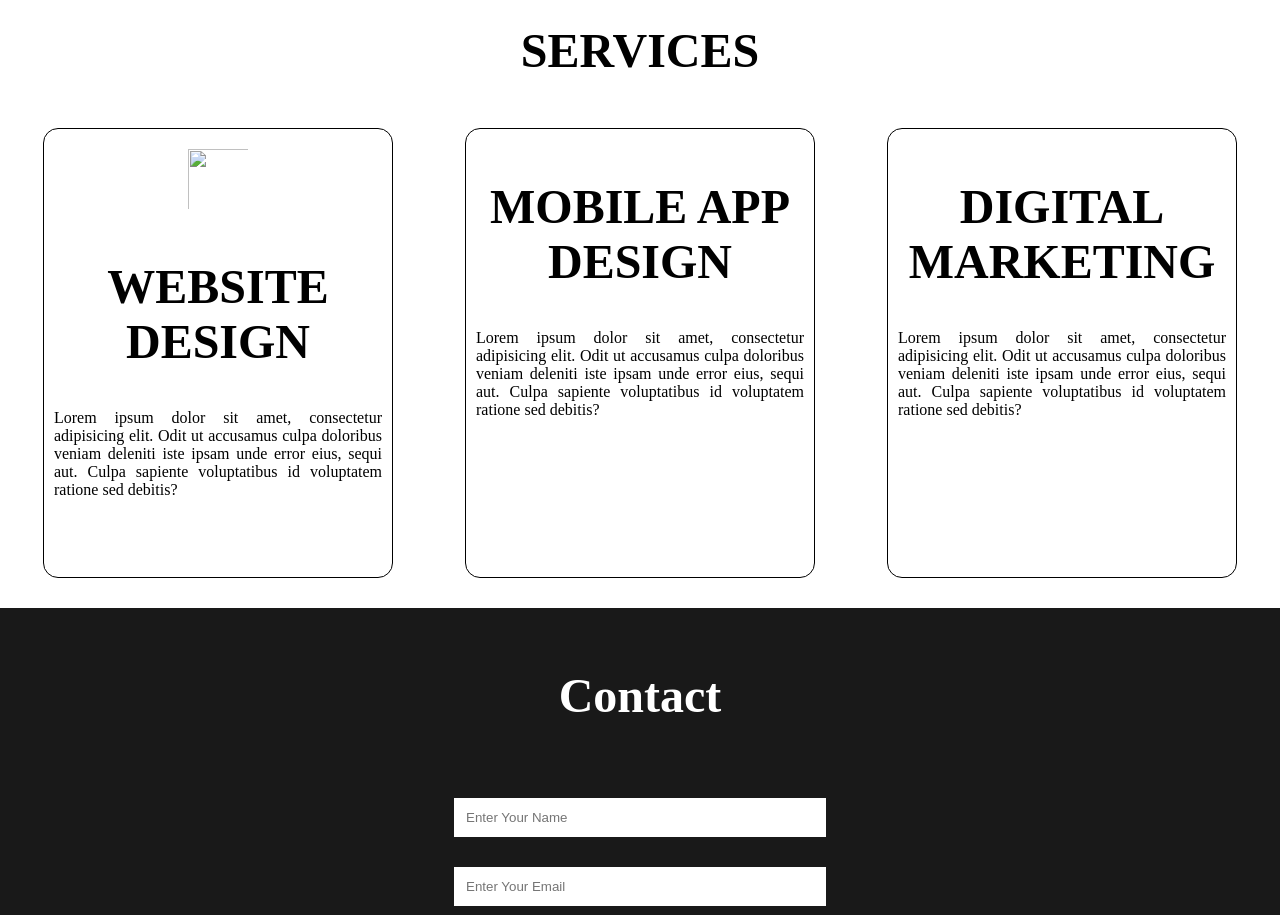
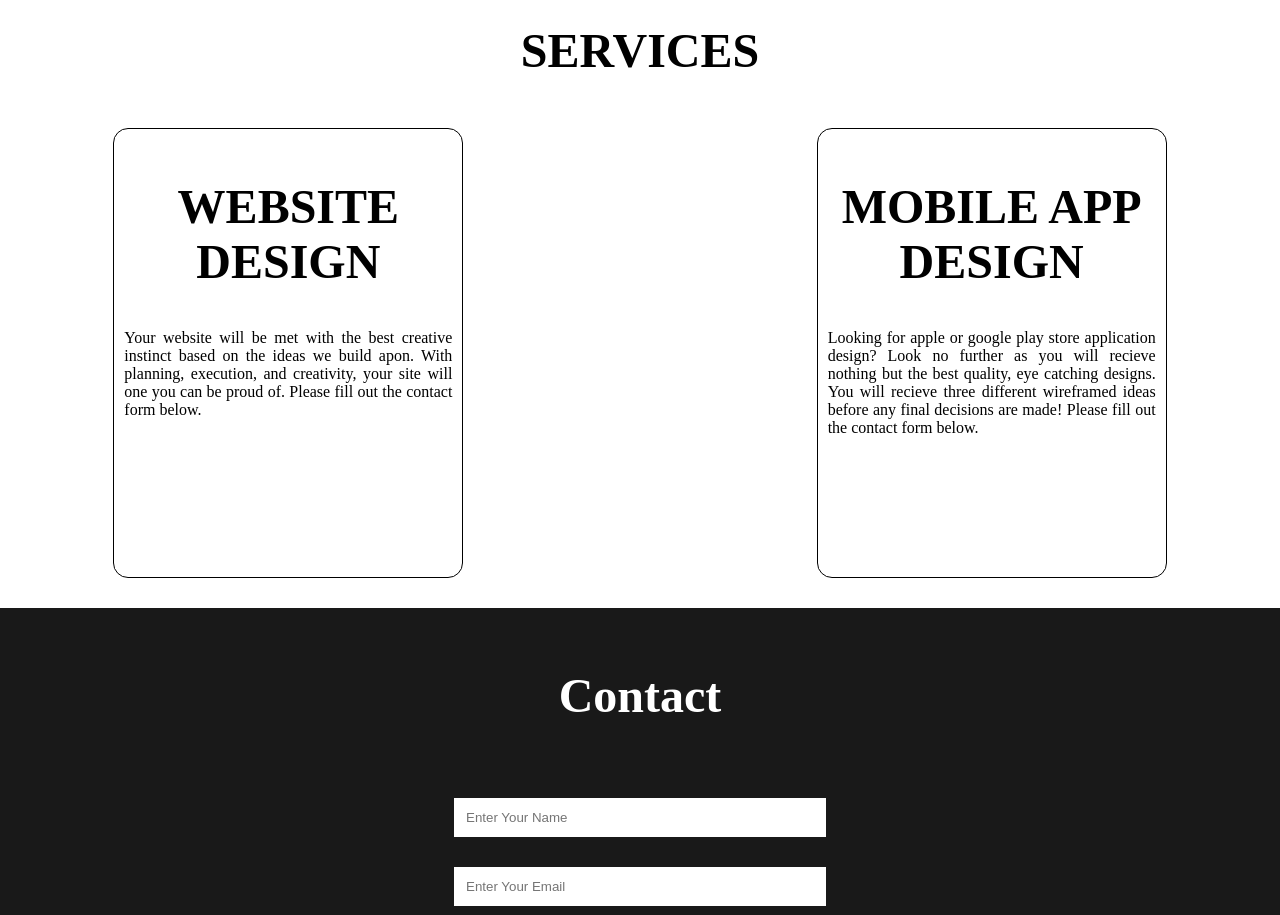
Before and after one commit to QuentinBurke96/portfolio, a plain HTML site: page index.html in a window 1280 px wide. Shown: the part 2020-2935 px from the top of the page. Drawn offline with Linux system fonts and the light colour scheme.

Commit message:
Added service descriptions

```diff
--- a/index.html
+++ b/index.html
@@ -60,20 +60,16 @@
        <h1 class="headings">SERVICES</h1>
        <div class="row">
            <div class="box">
-               <img src="Services/png.png" alt="">
+               <!-- <img src="Services/png.png" alt=""> -->
                <h1 class="headings">WEBSITE DESIGN</h1>
-               <p>Lorem ipsum dolor sit amet, consectetur adipisicing elit. Odit ut accusamus culpa doloribus veniam deleniti iste ipsam unde error eius, sequi aut. Culpa sapiente voluptatibus id voluptatem ratione sed debitis?</p>
+               <p> Your website will be met with the best creative instinct based on the ideas we build apon. With planning, execution, and creativity, your site will one you can be proud of. Please fill out the contact form below. </p>
            </div>
            <img src="Services/png.png" alt="">
            <div class="box">
             <h1 class="headings">MOBILE APP DESIGN</h1>
-            <p>Lorem ipsum dolor sit amet, consectetur adipisicing elit. Odit ut accusamus culpa doloribus veniam deleniti iste ipsam unde error eius, sequi aut. Culpa sapiente voluptatibus id voluptatem ratione sed debitis?</p>
+            <p>Looking for apple or google play store application design? Look no further as you will recieve nothing but the best quality, eye catching designs. You will recieve three different wireframed ideas before any final decisions are made! Please fill out the contact form below.  </p>
         </div>
-        <img src="Services/png.png" alt="">
-        <div class="box">
-            <h1 class="headings">DIGITAL MARKETING</h1>
-            <p>Lorem ipsum dolor sit amet, consectetur adipisicing elit. Odit ut accusamus culpa doloribus veniam deleniti iste ipsam unde error eius, sequi aut. Culpa sapiente voluptatibus id voluptatem ratione sed debitis?</p>
-        </div>
+
        </div>
    </section>
 
--- a/style.css
+++ b/style.css
@@ -199,12 +199,12 @@
     border: none;
     box-shadow: 0 0 20px rgb(255, 45, 45);
 }
-.box img{
+/* .box img{
     width: 80px;
     height: 80px;
     background-color: white;
     padding: 10px;
-}
+}  */
 
 /* Contact Section */
 
```
